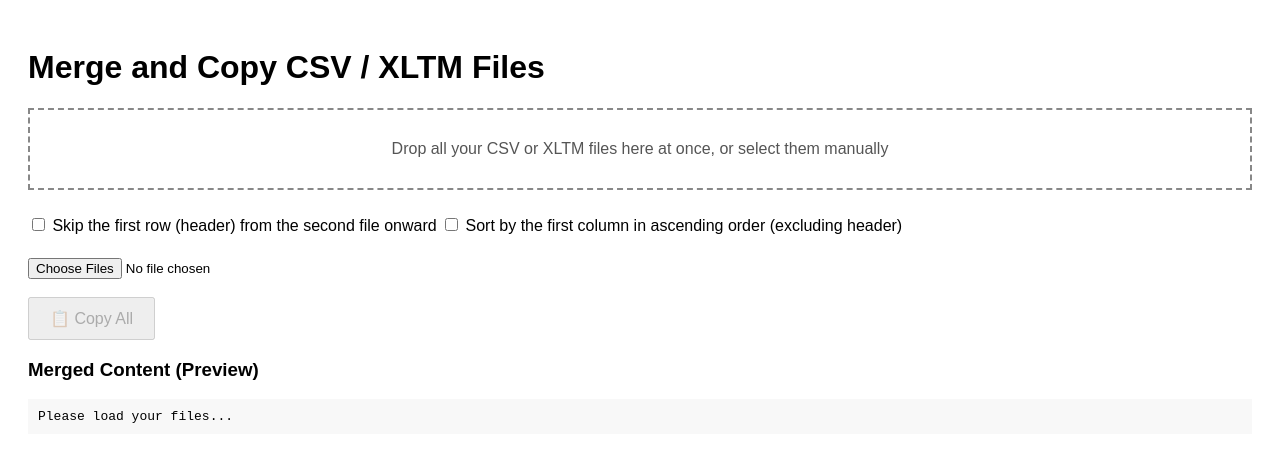
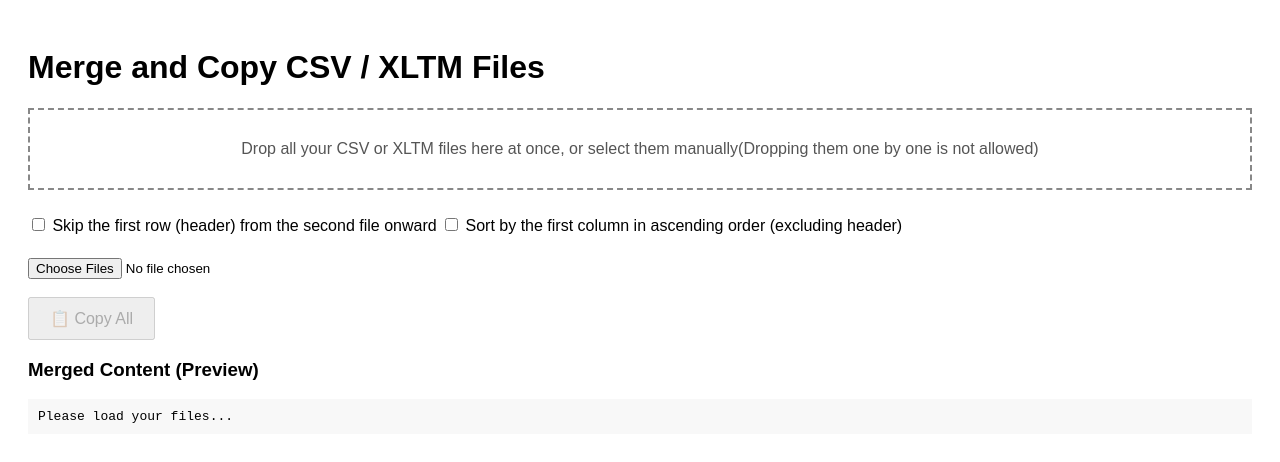
Before and after one commit to uni928/ExcelMarger, a plain HTML site: page index2.html in a window 1280 px wide. Drawn offline with Linux system fonts and the light colour scheme.

Commit message:
Update index2.html

```diff
--- a/index2.html
+++ b/index2.html
@@ -31,7 +31,7 @@
 </head>
 <body>
   <h1>Merge and Copy CSV / XLTM Files</h1>
-  <div id="dropzone">Drop all your CSV or XLTM files here at once, or select them manually</div>
+  <div id="dropzone">Drop all your CSV or XLTM files here at once, or select them manually(Dropping them one by one is not allowed)</div>
   <label>
     <input type="checkbox" id="skipHeader">
     Skip the first row (header) from the second file onward
```
